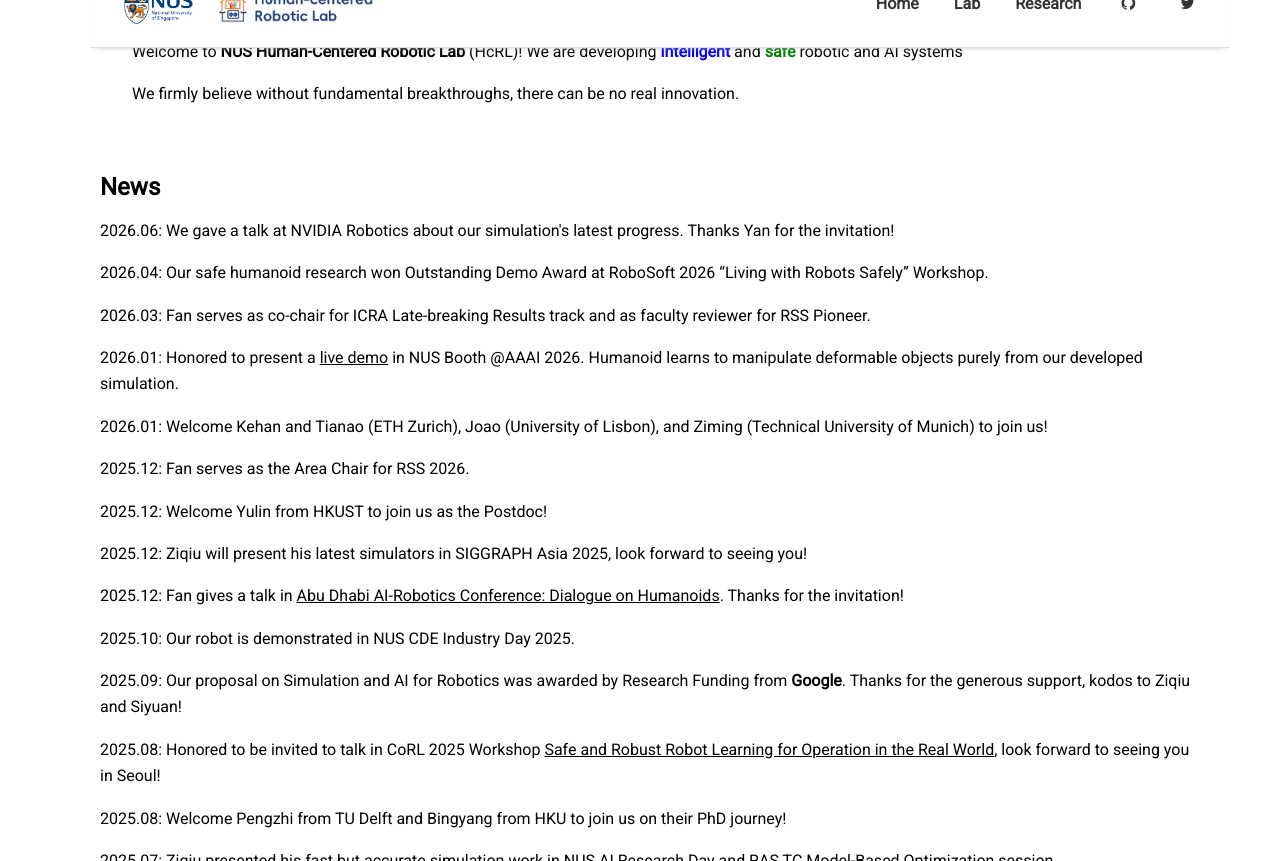
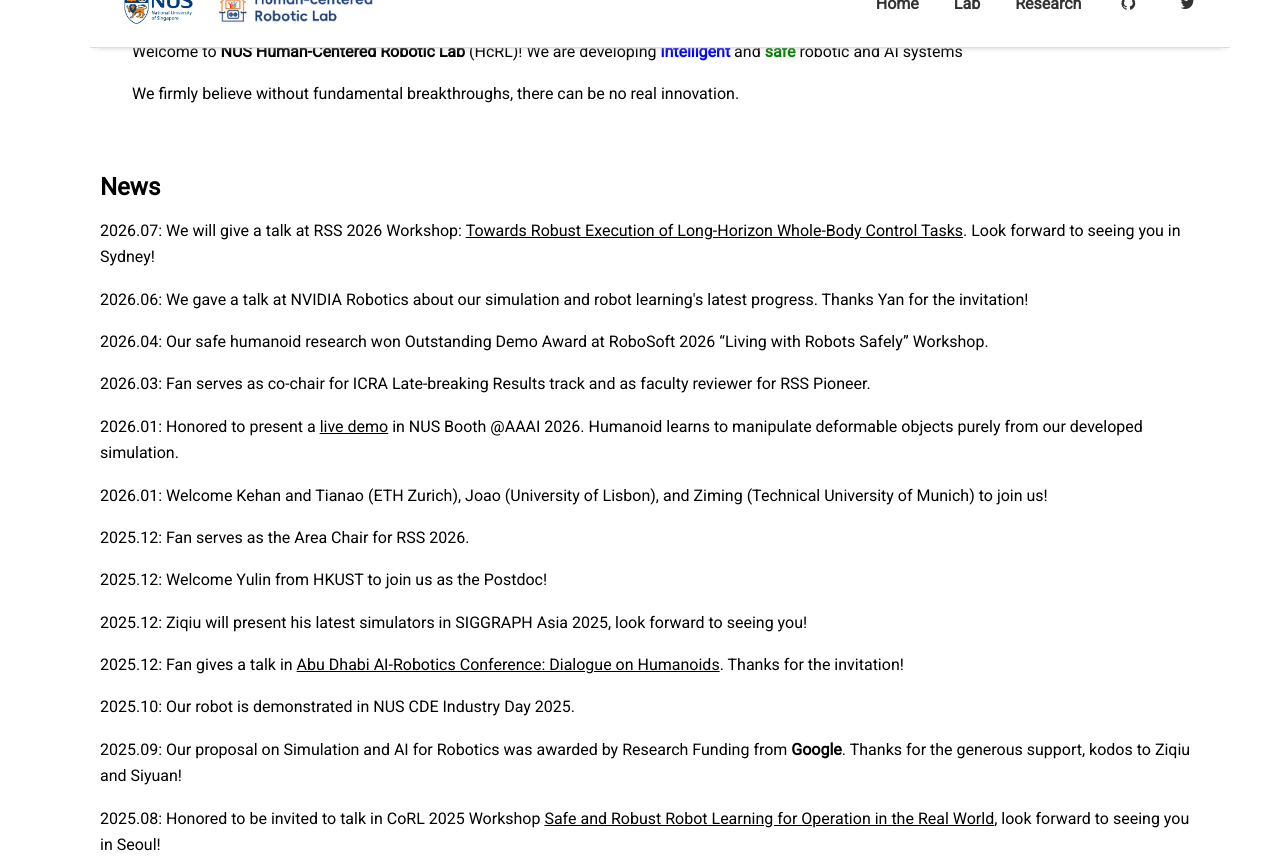
Before and after one commit to NUS-HcRL/nus-hcrl.github.io, a Jekyll site: the page built from index.md, in a window 1280 px wide and 900 px high, scrolled down 786 px, cut to the strip 39-900 px from the top of the window. Built offline with Jekyll 4.4.1, drawn with Linux system fonts in a browser that asks for light colours; nearby versions of some CDN libraries; the list of posts is cut into pages by our own code.

Commit message:
Update news entries for July and June 2026

```diff
--- a/index.md
+++ b/index.md
@@ -20,10 +20,11 @@ intro_text: >
 news_title: News
 ---
 
-<p>2026.06: We gave a talk at NVIDIA Robotics about our simulation's latest progress. Thanks Yan for the invitation! </p>
+<p>2026.07: We will give a talk at RSS 2026 Workshop: <a href="https://opendrivelab.com/rss2026/workshop/">Towards Robust Execution of Long-Horizon Whole-Body Control Tasks</a>. Look forward to seeing you in Sydney! </p>
+<p>2026.06: We gave a talk at NVIDIA Robotics about our simulation and robot learning's latest progress. Thanks Yan for the invitation! </p>
 <p>2026.04: Our safe humanoid research won Outstanding Demo Award at RoboSoft 2026 “Living with Robots Safely” Workshop. </p>
 <p>2026.03: Fan serves as co-chair for ICRA Late-breaking Results track and as faculty reviewer for RSS Pioneer.</p>
-<p>2026.01: Honored to present a <a href="https://www.linkedin.com/posts/fanshi-robot_aaai2026-activity-7419715972577804289-9FFI?utm_source=share&utm_medium=member_desktop&rcm=ACoAABLhO_ABEFpj-NlllWjPoBT-tdvLZ4PNqCs/">live demo</a> in NUS Booth @AAAI 2026. Humanoid learns to manipulate deformable objects purely from our developed simulation.</p>
+<p>2026.01: Honored to present a <a href="https://www.linkedin.com/posts/fanshi-robot_aaai2026-activity-7419715972577804289-9FFI/">live demo</a> in NUS Booth @AAAI 2026. Humanoid learns to manipulate deformable objects purely from our developed simulation.</p>
 <p>2026.01: Welcome Kehan and Tianao (ETH Zurich), Joao (University of Lisbon), and Ziming (Technical University of Munich) to join us!</p>
 <p>2025.12: Fan serves as the Area Chair for RSS 2026.</p>
 <p>2025.12: Welcome Yulin from HKUST to join us as the Postdoc!</p>
```
